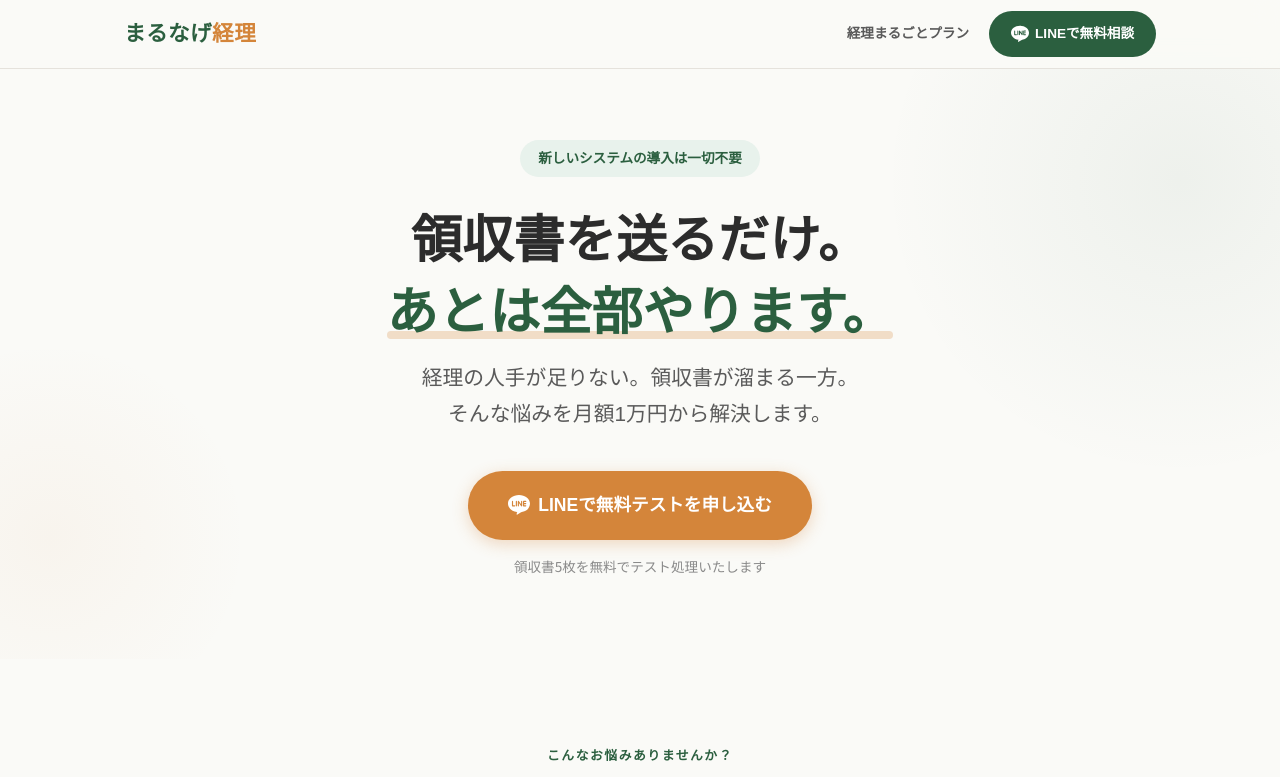
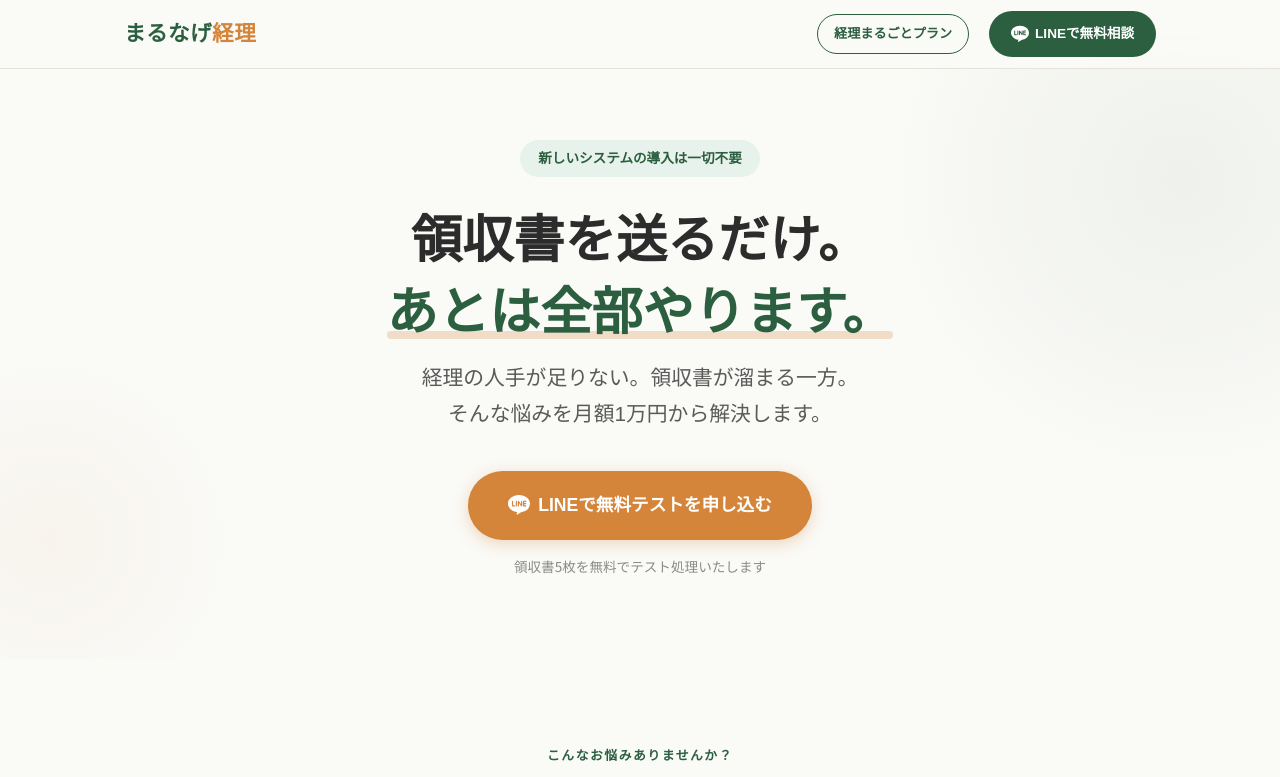
Before and after one commit to ken5kitaura/marunage-keiri, a plain HTML site: page index.html in a window 1280 px wide. Shown: the top 777 px of the page. Drawn offline with Linux system fonts and the light colour scheme; a web font is replaced by a local one.

Commit message:
BPOページ追加・記帳代行LPとの相互リンク設置

```diff
--- a/index.html
+++ b/index.html
@@ -90,10 +90,13 @@ img { max-width: 100%; display: block; }
 
 .header-nav { display: flex; align-items: center; gap: 20px; }
 .header-link {
-  font-family: var(--font-display); font-size: 0.85rem; font-weight: 700;
-  color: var(--color-text-light); text-decoration: none; transition: color 0.2s;
+  font-family: var(--font-display); font-size: 0.82rem; font-weight: 700;
+  color: var(--color-primary); text-decoration: none; transition: all 0.2s;
+  padding: 7px 16px;
+  border: 1.5px solid var(--color-primary);
+  border-radius: 50px;
 }
-.header-link:hover { color: var(--color-primary); }
+.header-link:hover { background: var(--color-primary); color: var(--color-white); }
 
 .header-cta {
   display: inline-flex;
```
